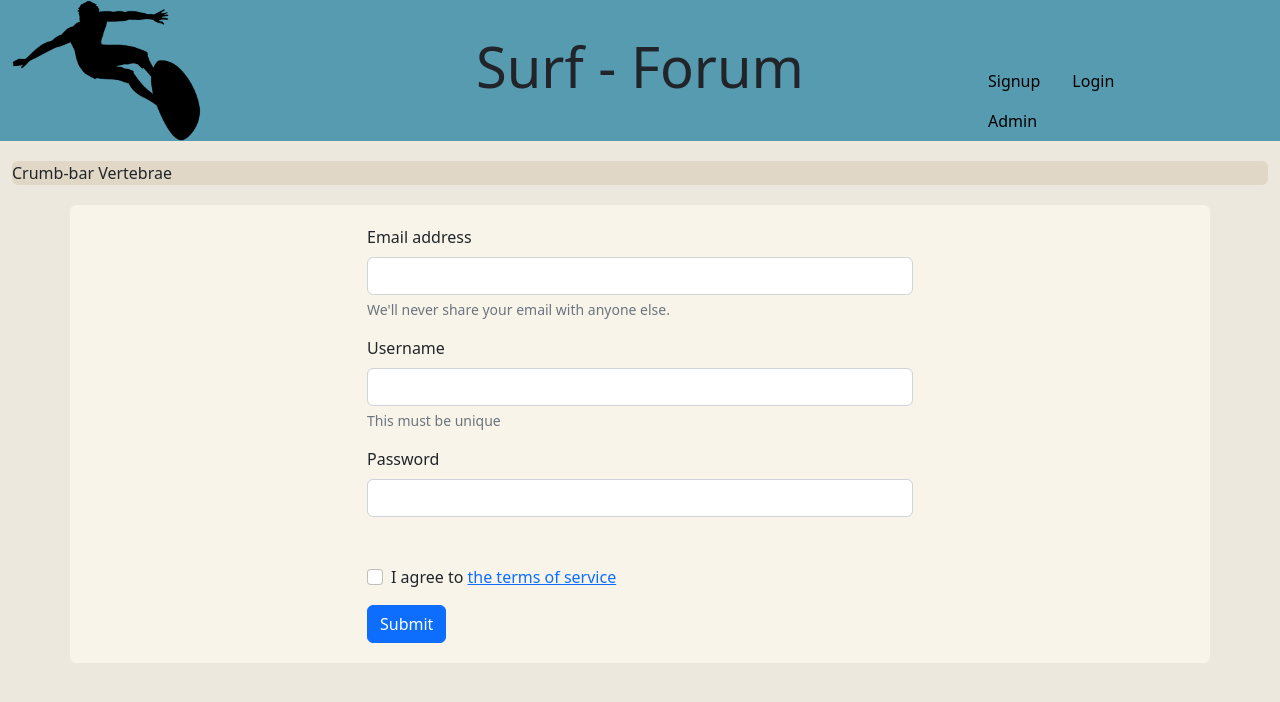
After one commit to zachpren0/Surf_Forum, a PHP site: page /signup.html in a window 1280 px wide. The commit adds this page. Shown: the top 702 px of the page. Run offline with PHP 8.4, Linux system fonts and the light colour scheme.

Commit message:
add signup page

```diff
--- a/css/home.css
+++ b/css/custom.css
@@ -22,6 +22,9 @@
 .top-buffer {
     margin-top:20px;
 }
+.bottom-buffer {
+    margin-bottom: 20px;
+}
 body {
     background-color: #ECE8DD !important;
 }
--- a/home.html
+++ b/home.html
@@ -6,8 +6,7 @@
     <meta name="viewport" content="width=device-width, initial-scale=1">
     <title>Bootstrap demo</title>
     <link href="https://cdn.jsdelivr.net/npm/bootstrap@5.2.3/dist/css/bootstrap.min.css" rel="stylesheet" integrity="sha384-rbsA2VBKQhggwzxH7pPCaAqO46MgnOM80zW1RWuH61DGLwZJEdK2Kadq2F9CUG65" crossorigin="anonymous">
-
-    <link rel="stylesheet" href="css/home.css">
+    <link rel="stylesheet" href="css/custom.css">
 
   </head>
   <body>
--- /dev/null
+++ b/scripts/signup.js
@@ -0,0 +1,62 @@
+window.onload = function() {
+    // form submission buttons
+    var buttons = document.getElementById("signupForm");
+    buttons.addEventListener("submit", checkFields);
+
+    // all required inputs
+    var required = document.getElementsByClassName("required");
+    required[0].addEventListener("change", (e) => {
+        if(required[0].value != "" && required[0].value != null) {
+            required[0].style.border = "black solid 1px";
+            required[0].style.outline = "black solid 1px";
+        } else {
+            required[0].style.border = "red solid 1px";
+            required[0].style.outline = "red solid 1px";
+        }
+    });
+
+    required[1].addEventListener("change", (e) => {
+        if(required[1].value != "" && required[0].value != null) {
+            required[1].style.border = "black solid 1px";
+            required[1].style.outline = "black solid 1px";
+        } else {
+            required[1].style.border = "red solid 1px";
+            required[1].style.outline = "red solid 1px";
+        }
+    });
+
+    required[2].addEventListener("change", (e) => {
+        if(required[2].value != "" && required[0].value != null) {
+            required[2].style.border = "black solid 1px";
+            required[2].style.outline = "black solid 1px";
+        } else {
+            required[2].style.border = "red solid 1px";
+            required[2].style.outline = "red solid 1px";
+        }
+    });
+
+    required[3].addEventListener("change", (e) => {
+        if(required[3].checked == true) {
+            required[3].style.border = "black solid 1px";
+            required[3].style.outline = "black solid 1px";
+        } else {
+            required[3].style.border = "red solid 1px";
+            required[3].style.outline = "red solid 1px";
+        }
+    });
+
+}
+
+function checkFields(event) {
+    var required = document.getElementsByClassName("required");
+    for (var i = 0; i < required.length - 1; i++) {
+        if (required[i].value == "" || required[i].value == null) {
+            event.preventDefault();
+            required[i].style.border = "red solid 1px";
+        }
+    }
+    if (required[required.length-1].checked === false) {
+        event.preventDefault();
+        required[required.length-1].style.outline = "red solid 1px";
+    }
+}
--- /dev/null
+++ b/signup.html
@@ -0,0 +1,79 @@
+<!DOCTYPE html>
+<html>
+  <head>
+    <!-- bootstrap 5.2 styles -->
+    <meta charset="utf-8">
+    <meta name="viewport" content="width=device-width, initial-scale=1">
+    <title>Bootstrap demo</title>
+    <link href="https://cdn.jsdelivr.net/npm/bootstrap@5.2.3/dist/css/bootstrap.min.css" rel="stylesheet" integrity="sha384-rbsA2VBKQhggwzxH7pPCaAqO46MgnOM80zW1RWuH61DGLwZJEdK2Kadq2F9CUG65" crossorigin="anonymous">
+    <link rel="stylesheet" href="css/custom.css">
+    <link rel="stylesheet" href="css/signup.css">
+  </head>
+  <body>
+      <header>
+            <div class="container-fluid bg-blue">
+              <div class="row d-flex">
+
+                  <div class="col-2">
+                    <img src="images/logo.png" class="rounded float-start img-fluid" alt="logo">
+                  </div>
+
+                  <div class="col-6 d-flex align-items-center justify-content-center offset-1">
+                    <h1 class="display-4">Surf - Forum</h1>
+                  </div>
+
+                  <div class="col-2 d-flex align-items-end justify-content-end">
+                    <nav class="nav">
+                      <a class="nav-link text-black" href="#">Signup</a>
+                      <a class="nav-link text-black" href="#">Login</a>
+                      <a class="nav-link text-black" href="#">Admin</a>
+                    </nav>
+
+                </div>
+              </div>
+        </header>
+
+        <main>
+          <div class="container-fluid">
+                <div class="top-buffer col-12 rounded bg-beige1">
+                Crumb-bar Vertebrae
+                </div>
+          </div>
+          <div class="container">
+            <div class="row bg-beige3 rounded top-buffer d-flex">
+                    <div class="col-6 offset-3 justify-content-center top-buffer bottom-buffer">
+                        <form method="get" id="signupForm" action="http://www.randyconnolly.com/tests/process.php">
+                            <div class="mb-3">
+                              <label for="InputEmail" class="form-label">Email address</label>
+                              <input type="email" name="email" class="form-control required" id="InputEmail" aria-describedby="emailHelp">
+                              <div id="emailHelp" class="form-text">We'll never share your email with anyone else.</div>
+                            </div>
+                            <div class="mb-3">
+                              <label for="InputUser" class="form-label">Username</label>
+                              <input type="text" name="user" class="form-control required" id="InputUser">
+                              <div id="userHelp" class="form-text">This must be unique</div>
+                            </div>
+                            <div class="mb-5">
+                              <label for="pass1" class="form-label">Password</label>
+                              <input type="password" user="pass" class="form-control required" id="pass1">
+                            </div>
+                            <div class="mb-3 form-check">
+                              <input type="checkbox" name="agree"   class="form-check-input required" id="terms">
+                              <label class="form-check-label" for="terms">I agree to <a href="https://en.wikipedia.org/wiki/Mallard">the terms of service</a></label>
+                            </div>
+                            <button type="submit" class="btn btn-primary">Submit</button>
+                          </form>
+                    </div>
+            </div>
+          </div>
+
+        </main>
+
+        <footer>
+          <!-- empty so far -->
+        </footer>
+        <!-- bootstrap js stuff -->
+         <script src="https://cdn.jsdelivr.net/npm/bootstrap@5.2.3/dist/js/bootstrap.bundle.min.js" integrity="sha384-kenU1KFdBIe4zVF0s0G1M5b4hcpxyD9F7jL+jjXkk+Q2h455rYXK/7HAuoJl+0I4" crossorigin="anonymous"></script>
+        <script src="scripts/signup.js"></script>
+    </body>
+</html>
```
Also changed, not shown: css/signup.css (added).
